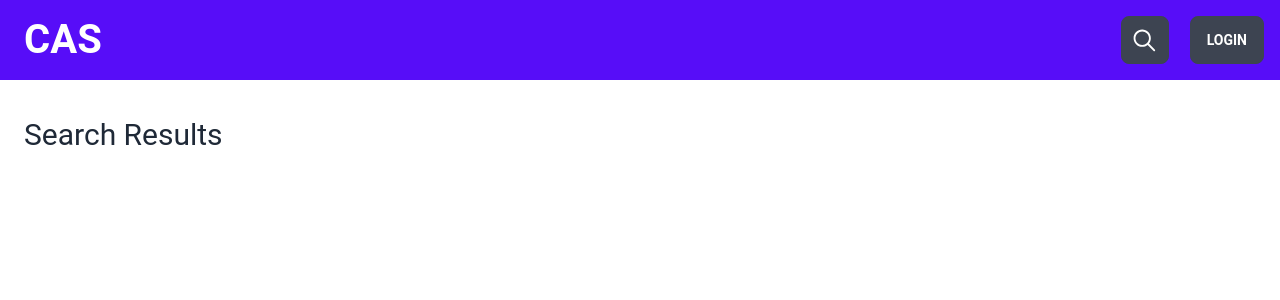
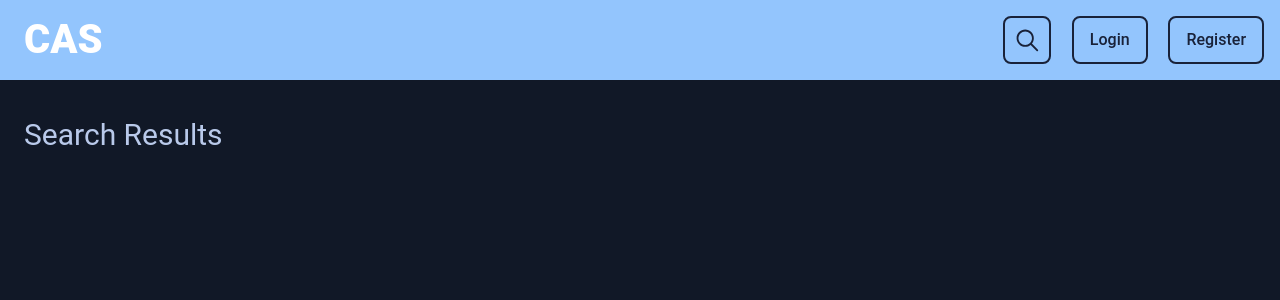
Before and after one commit to csandoval18/movie-app, a React (Create React App) app in the folder client/: page / in a window 1280 px wide. Shown: the top 300 px of the page. Built offline with nearby package versions, Linux system fonts and the light colour scheme.

Commit message:
improved styling and added register anchor

```diff
--- a/client/src/components/Auth/Login.elements.ts
+++ b/client/src/components/Auth/Login/Login.elements.ts
@@ -7,6 +7,16 @@ export const AuthContainer = styled.div`
 	justify-content: center;
 	padding: 1rem 1rem;
 	height: 80vh;
+	input:-webkit-autofill,
+	input:-webkit-autofill:hover,
+	input:-webkit-autofill:focus,
+	input:-webkit-autofill:active {
+		-webkit-box-shadow: 0 0 0 30px hsla(var(--b1) / var(--tw-bg-opacity, 1))
+			inset !important;
+	}
+	input:-webkit-autofill {
+		-webkit-text-fill-color: hsl(var(--nc)) !important;
+	}
 
 	.card {
 		width: 30rem;
--- a/client/src/components/Auth/Login/Login.tsx
+++ b/client/src/components/Auth/Login/Login.tsx
@@ -2,7 +2,7 @@ import axios from 'axios'
 import React, { useState } from 'react'
 import { Header } from '../../../styles/GlobalStyles.elements'
 import { setUserSession } from '../../../utils/common'
-import { AuthContainer } from '../Login.elements'
+import { AuthContainer } from './Login.elements'
 
 const Login: React.FC = () => {
 	// const navigate = useNavigate()
@@ -52,7 +52,7 @@ const Login: React.FC = () => {
 								onChange={(e) => setPass(e.target.value)}
 							/>
 							<span className='card-actions justify-end'>
-								<button className='btn btn-primary'>Login</button>
+								<button className='btn '>Login</button>
 							</span>
 						</form>
 					</div>
--- a/client/src/components/Auth/Register/Register.tsx
+++ b/client/src/components/Auth/Register/Register.tsx
@@ -2,7 +2,7 @@ import axios from 'axios'
 import React, { useState } from 'react'
 import { Header } from '../../../styles/GlobalStyles.elements'
 import { setUserSession } from '../../../utils/common'
-import { AuthContainer } from '../Login.elements'
+import { AuthContainer } from '../Login/Login.elements'
 
 const Register: React.FC = () => {
 	// const navigate = useNavigate()
--- a/client/src/components/HomePage/MovieList/MoviesList.tsx
+++ b/client/src/components/HomePage/MovieList/MoviesList.tsx
@@ -30,7 +30,7 @@ const MovieList: React.FC = () => {
 					<MovieCard key={movie.imdbID} data={movie}></MovieCard>
 				))}
 			</MovieResults>
-			{movies.length !== 0 ? <PaginationBtns /> : <div></div>}
+			{/* {movies.length !== 0 ? <PaginationBtns /> : <div></div>} */}
 		</MoviesListContainer>
 	)
 }
--- a/client/src/components/Navbar/Navbar.elements.ts
+++ b/client/src/components/Navbar/Navbar.elements.ts
@@ -19,6 +19,7 @@ export const NavbarContainer = styled.nav`
 	.search-btn {
 		width: 3rem;
 		font-size: 2rem;
+		height: 3rem;
 	}
 	.icon {
 		position: fixed;
--- a/client/src/components/Navbar/OptionsBar/OptionsBar.tsx
+++ b/client/src/components/Navbar/OptionsBar/OptionsBar.tsx
@@ -3,7 +3,7 @@ import { IoIosSearch } from 'react-icons/io'
 import { Link } from 'react-router-dom'
 import { useAppDispatch } from '../../../app/hooks'
 import { setToggleSearchBar } from '../../../features/navbar/navbarSlice'
-import { HomeBtn } from '../../../styles/GlobalStyles.elements'
+import { HomeBtn, PrimaryButton } from '../../../styles/GlobalStyles.elements'
 import {
 	DropDown,
 	DropDownAnchor,
@@ -71,17 +71,24 @@ const OptionsBar: React.FC = () => {
 	} else {
 		body = (
 			<NavOptionsFlex ai='center' jc='right'>
-				<button
-					className='btn search-btn'
+				<PrimaryButton
+					className='search-btn'
 					onClick={() => {
 						dispatch(setToggleSearchBar(true))
 					}}
 				>
 					<IoIosSearch className='icon'></IoIosSearch>
-				</button>
-				<Link className='btn' to='/login'>
-					Login
-				</Link>
+				</PrimaryButton>
+				<PrimaryButton>
+					<Link className='' to='/login'>
+						Login
+					</Link>
+				</PrimaryButton>
+				<PrimaryButton>
+					<Link className='' to='/register'>
+						Register
+					</Link>
+				</PrimaryButton>
 			</NavOptionsFlex>
 		)
 	}
--- a/client/src/components/Navbar/SearchBar/SearchBar.tsx
+++ b/client/src/components/Navbar/SearchBar/SearchBar.tsx
@@ -22,10 +22,10 @@ const SearchBar: React.FC = () => {
 		useAppSelector(selectMovieSearchInput),
 	)
 
-	useEffect(() => {
-		// dispatch(setSearchVal(searchInput))
-		dispatch(fetchMoviesThunk({ searchVal: searchInput }))
-	}, [searchInput])
+	// useEffect(() => {
+	// 	// dispatch(setSearchVal(searchInput))
+	// 	dispatch(fetchMoviesThunk({ searchVal: searchInput }))
+	// }, [searchInput])
 
 	return (
 		<SearchBarContainer className='searchbar-container'>
@@ -41,7 +41,7 @@ const SearchBar: React.FC = () => {
 					<form
 						onSubmit={(e) => {
 							e.preventDefault()
-							// dispatch(fetchMoviesThunk({ searchVal: searchInput }))
+							dispatch(fetchMoviesThunk({ searchVal: searchInput }))
 							navigate('/')
 						}}
 					>
--- a/client/src/styles/GlobalStyles.elements.ts
+++ b/client/src/styles/GlobalStyles.elements.ts
@@ -23,15 +23,19 @@ export const PrimaryButton = styled.button`
 	display: flex;
 	align-items: center;
 	justify-content: center;
-	color: white;
-	background-color: hsl(var(--n));
-	border: none;
-	height: 2.9rem;
-	width: 3rem;
+	/* color: white; */
+	color: hsl(var(--n));
+	/* background-color: hsl(var(--n)); */
+	border: 2px solid hsl(var(--n));
 	border-radius: 8px;
+	padding: 10px 1rem;
 
 	&:hover {
-		background-color: hsl(var(--nf));
+		/* background-color: #63fced;
+		border: 2px solid #63fced; */
+		/* transition: all ease-in 0.1s; */
+		background-color: hsl(var(--n));
+		color: hsla(var(--bc) / var(--tw-text-opacity, 1));
 	}
 `
 export const HomeBtn = styled.button`
@@ -40,8 +44,7 @@ export const HomeBtn = styled.button`
 	justify-content: center;
 	color: white;
 	height: 48px;
-	font-weight: 700;
-	/* background-color: red; */
+	font-weight: 800;
 	font-size: 2.5rem;
 	border-radius: 10px;
 	padding: 0 0.5rem;
--- a/client/tailwind.config.js
+++ b/client/tailwind.config.js
@@ -26,13 +26,14 @@ module.exports = {
 	plugins: [require('daisyui')],
 	daisyui: {
 		themes: [
-			'light',
+			// 'light',
+			// 'dark',
 			{
 				mytheme: {
 					primary: '#93c5fd',
 					secondary: '#6ee7b7',
 					accent: '#d1d5db',
-					neutral: '#f3f4f6',
+					neutral: '#192239',
 					'base-100': '#111827',
 					info: '#84A6F0',
 					success: '#86efac',
```
